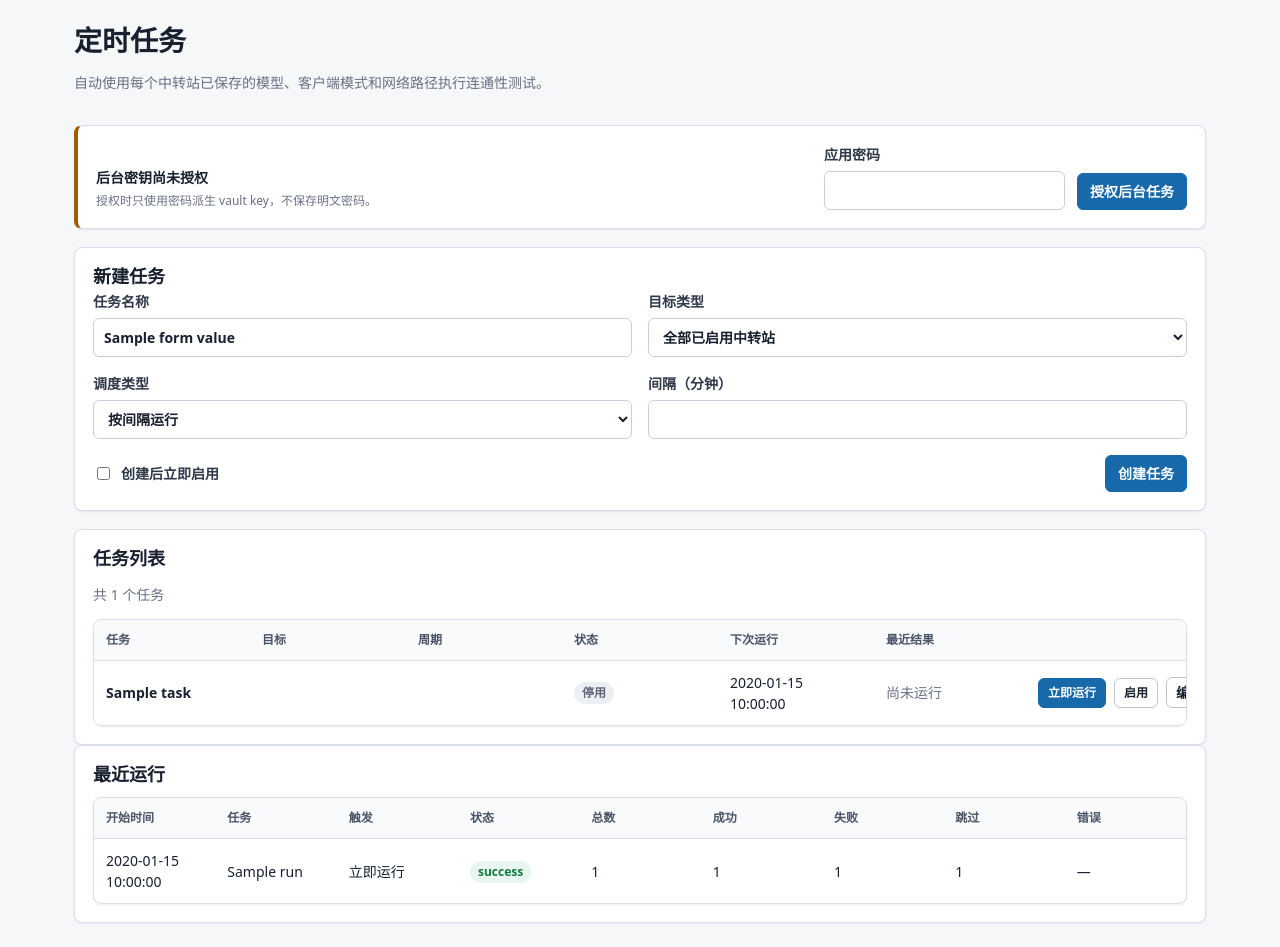
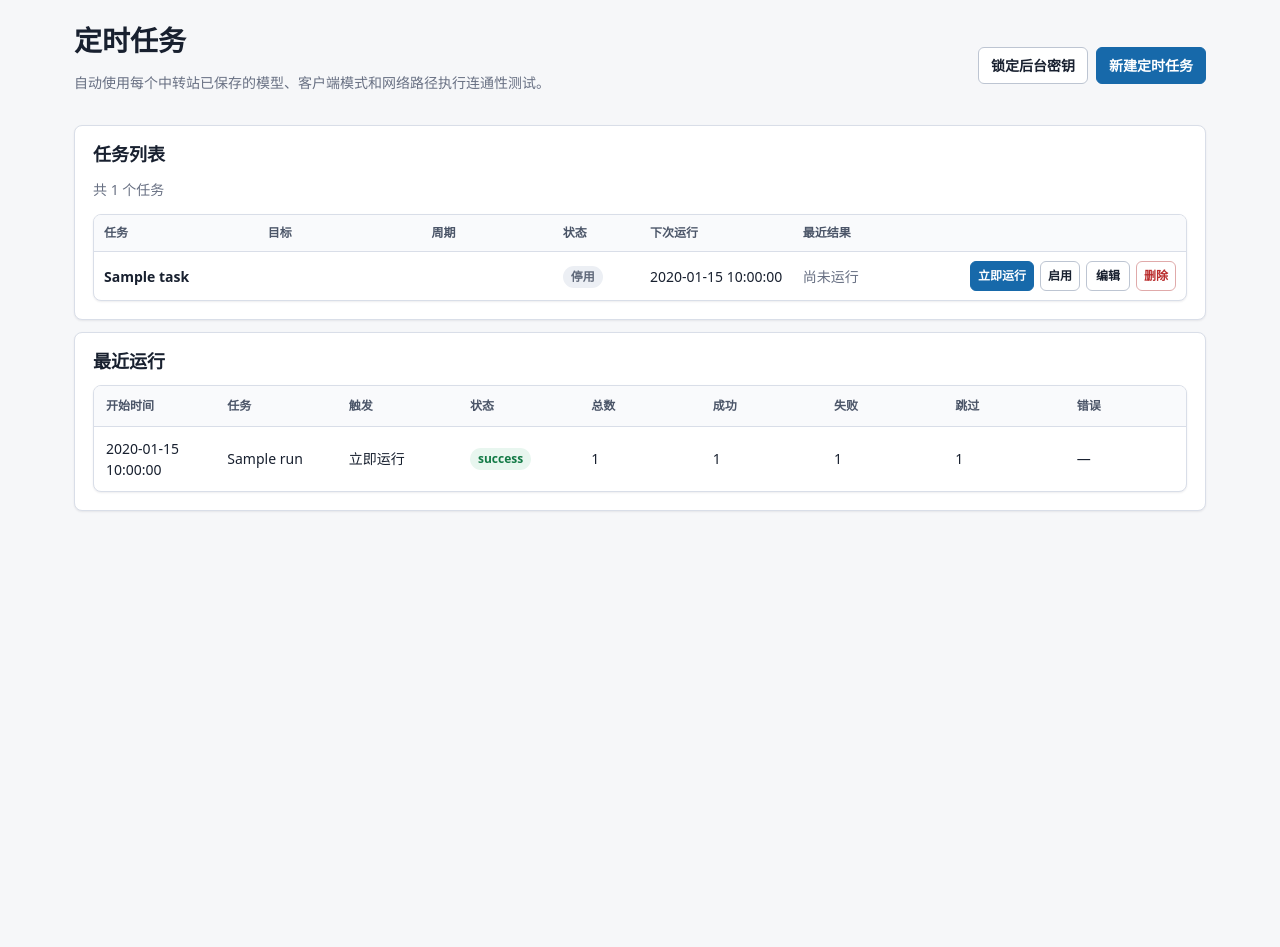
Before and after one commit to Forensax/Keys, a FastAPI app: template app/templates/schedules.html in a window 1280 px wide. Shown: the part 56-1003 px from the top of the page. After the commit the page ends 568 px from the top, so only its background shows below. Run offline with FastAPI, Linux system fonts and the light colour scheme; the template is opened without the code that fills it: most values are stand-ins (such as "Sample title", 1, 10 or a date in 2020).

Commit message:
fix: collapse schedule panels

```diff
--- a/app/main.py
+++ b/app/main.py
@@ -1378,7 +1378,10 @@ def schedule_page_context(
     *,
     form_values: dict[str, Any] | None = None,
     errors: list[str] | None = None,
+    active_panel: str | None = None,
 ) -> dict[str, Any]:
+    if active_panel not in {"vault", "new_task"}:
+        active_panel = ""
     tasks = list(
         db.scalars(
             select(ScheduledTask)
@@ -1409,6 +1412,7 @@ def schedule_page_context(
         "task_is_running": task_is_running,
         "form_values": form_values or {},
         "errors": errors or [],
+        "active_panel": active_panel,
         "app_timezone": settings.app_timezone,
     }
 
@@ -1497,9 +1501,10 @@ def disable_background_tasks(db: Session) -> None:
 def schedules_page(
     request: Request,
     db: Annotated[Session, Depends(get_db)],
-    _: Annotated[None, Depends(current_user_required)] = None,
-) -> Response:
-    return render(request, "schedules.html", schedule_page_context(db))
+    panel: Annotated[str | None, Query()] = None,
+    _: Annotated[None, Depends(current_user_required)] = None,
+) -> Response:
+    return render(request, "schedules.html", schedule_page_context(db, active_panel=panel))
 
 
 @app.post("/schedules/authorize")
@@ -1511,15 +1516,15 @@ def schedules_authorize(
 ) -> Response:
     if not settings.session_secret_configured:
         flash(request, "必须在 .env 中显式设置稳定的 SESSION_SECRET 后才能启用后台任务。", "error")
-        return redirect("/schedules")
+        return redirect("/schedules?panel=vault")
     if not password or not authenticate(db, password) or not check_session_password_proof(request, db, password):
         flash(request, "密码确认失败，后台密钥未授权。", "error")
-        return redirect("/schedules")
+        return redirect("/schedules?panel=vault")
     authorize_scheduler_vault(db, password, settings.session_secret)
     prepare_enabled_background_tasks(db)
     db.commit()
     flash(request, "后台密钥已授权，定时任务可在应用重启后继续运行。")
-    return redirect("/schedules")
+    return redirect("/schedules?panel=vault")
 
 
 @app.post("/schedules/lock")
@@ -1532,7 +1537,7 @@ def schedules_lock(
     disable_background_tasks(db)
     db.commit()
     flash(request, "后台密钥已锁定，所有后台任务已停用。")
-    return redirect("/schedules")
+    return redirect("/schedules?panel=vault")
 
 
 @app.post("/schedules")
@@ -1566,7 +1571,12 @@ def schedule_create(
         return render(
             request,
             "schedules.html",
-            schedule_page_context(db, form_values={**values, "enabled": should_enable}, errors=errors),
+            schedule_page_context(
+                db,
+                form_values={**values, "enabled": should_enable},
+                errors=errors,
+                active_panel="new_task",
+            ),
             400,
         )
     task = ScheduledTask()
--- a/app/static/styles.css
+++ b/app/static/styles.css
@@ -1012,10 +1012,90 @@ tr:last-child td {
   min-height: 150px;
 }
 
-.schedule-table,
 .schedule-run-table,
 .monitoring-check-table {
   min-width: 1040px;
+}
+
+.schedule-table {
+  min-width: 0;
+}
+
+.schedule-task-panel {
+  margin-bottom: 12px;
+}
+
+.schedule-recent-panel {
+  margin-top: 0;
+}
+
+.schedule-table th:nth-child(1) {
+  width: 15%;
+}
+
+.schedule-table th:nth-child(2) {
+  width: 15%;
+}
+
+.schedule-table th:nth-child(3) {
+  width: 12%;
+}
+
+.schedule-table th:nth-child(4) {
+  width: 8%;
+}
+
+.schedule-table th:nth-child(5) {
+  width: 14%;
+}
+
+.schedule-table th:nth-child(6) {
+  width: 13%;
+}
+
+.schedule-table th:nth-child(7) {
+  width: 23%;
+}
+
+.schedule-table th,
+.schedule-table td {
+  padding: 9px 10px;
+}
+
+.schedule-table td:nth-child(1),
+.schedule-table td:nth-child(2),
+.schedule-table td:nth-child(3),
+.schedule-table td:nth-child(5),
+.schedule-table td:nth-child(6) {
+  overflow: hidden;
+  text-overflow: ellipsis;
+  white-space: nowrap;
+}
+
+.schedule-table .action-cell {
+  overflow: visible;
+  white-space: nowrap;
+}
+
+.schedule-table .schedule-actions {
+  flex-wrap: nowrap;
+  gap: 6px;
+  justify-content: flex-end;
+}
+
+.schedule-table .schedule-actions form {
+  display: inline-flex;
+}
+
+.schedule-table .schedule-actions button.small,
+.schedule-table .schedule-actions .button.small {
+  border-radius: 6px;
+  box-sizing: border-box;
+  font-size: 12px;
+  font-weight: 650;
+  line-height: 1.2;
+  min-height: 30px;
+  padding: 4px 7px;
 }
 
 .monitoring-table {
--- a/app/templates/schedules.html
+++ b/app/templates/schedules.html
@@ -8,17 +8,24 @@
     <h1>定时任务</h1>
     <p class="muted">自动使用每个中转站已保存的模型、客户端模式和网络路径执行连通性测试。</p>
   </div>
+  <div class="actions">
+    <a class="button" href="/schedules?panel=vault">锁定后台密钥</a>
+    <a class="button primary" href="/schedules?panel=new_task">新建定时任务</a>
+  </div>
 </section>
 
+{% if active_panel == "vault" %}
 {% if vault_state == "ready" %}
-  <div class="panel scheduler-vault success-panel">
+  <div class="panel scheduler-vault success-panel dismissible-panel">
+    <a class="panel-close" href="/schedules" aria-label="关闭并返回任务列表" title="关闭">×</a>
     <div><strong>后台密钥可用</strong><p class="muted small">应用重启后任务仍可继续运行。</p></div>
     <form method="post" action="/schedules/lock" onsubmit="return confirm('锁定后台密钥会同时停用全部定时任务，确定继续吗？');">
       <button type="submit">锁定后台密钥</button>
     </form>
   </div>
 {% else %}
-  <div class="panel scheduler-vault warning-panel">
+  <div class="panel scheduler-vault warning-panel dismissible-panel">
+    <a class="panel-close" href="/schedules" aria-label="关闭并返回任务列表" title="关闭">×</a>
     <div>
       <strong>{{ "SESSION_SECRET 未显式配置" if vault_state == "unconfigured" else ("后台密钥已失效" if vault_state == "locked" else "后台密钥尚未授权") }}</strong>
       <p class="muted small">
@@ -33,8 +40,11 @@
     {% endif %}
   </div>
 {% endif %}
+{% endif %}
 
-<section class="panel schedule-create-panel">
+{% if active_panel == "new_task" %}
+<section class="panel schedule-create-panel dismissible-panel">
+  <a class="panel-close" href="/schedules" aria-label="关闭并返回任务列表" title="关闭">×</a>
   <h2>新建任务</h2>
   {% if errors %}
     <div class="flash error"><ul>{% for error in errors %}<li>{{ error }}</li>{% endfor %}</ul></div>
@@ -75,8 +85,9 @@
     <div class="form-actions full-span"><button class="primary" type="submit">创建任务</button></div>
   </form>
 </section>
+{% endif %}
 
-<section class="panel">
+<section class="panel schedule-task-panel">
   <div class="panel-head"><div><h2>任务列表</h2><p class="muted">共 {{ tasks|length }} 个任务</p></div></div>
   {% if tasks %}
     <div class="table-wrap">
@@ -108,7 +119,7 @@
   {% else %}<p class="muted">还没有定时任务。</p>{% endif %}
 </section>
 
-<section class="panel">
+<section class="panel schedule-recent-panel">
   <h2>最近运行</h2>
   {% if recent_runs %}
     <div class="table-wrap"><table class="schedule-run-table">
```
Also changed, not shown: tests/test_scheduling_statistics.py (+91 -0 lines).
